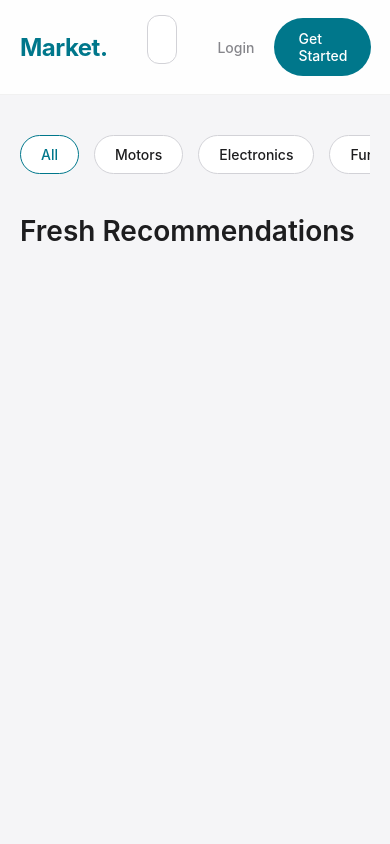
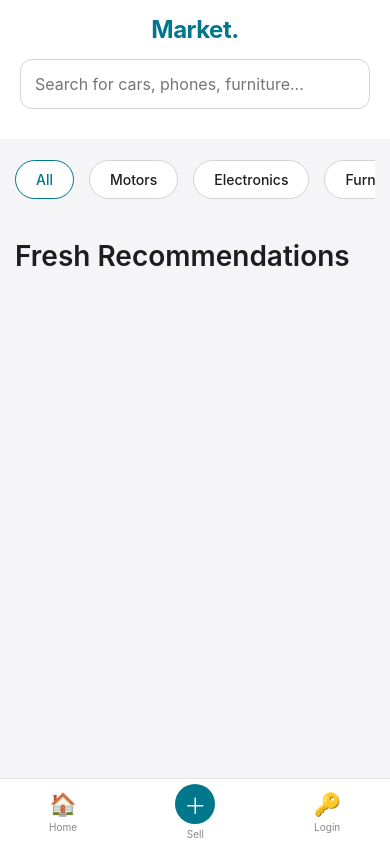
Before and after one commit to alkaabihasan-create/market-app, a Flask app: page / in a window 390 px wide. Run offline with Flask 3, Linux system fonts and the light colour scheme; data that the repository does not hold is empty.

Commit message:
Add mobile bottom nav

```diff
--- a/static/style.css
+++ b/static/style.css
@@ -1,98 +1,141 @@
 /* static/style.css */
 
-/* --- VARIABLES: Mubadala x Apple Theme --- */
+/* --- VARIABLES --- */
 :root {
-    --bg-color: #F5F5F7;        /* Apple Light Grey */
+    --bg-color: #F5F5F7;
     --card-bg: #FFFFFF;
     --text-main: #1D1D1F;
     --text-secondary: #86868B;
-
-    /* MUBADALA INSPIRED PALETTE */
-    --primary-color: #00778B;   /* Deep Teal */
+    --primary-color: #00778B;   /* Mubadala Teal */
     --primary-hover: #005A69;
-    --accent-color: #C5A065;    /* Premium Gold/Sand */
-
+    --accent-color: #C5A065;    /* Gold/Sand */
     --danger-color: #FF3B30;
     --success-color: #34C759;
 }
 
-/* --- GLOBAL RESETS --- */
+/* --- GLOBAL --- */
 body {
     font-family: -apple-system, BlinkMacSystemFont, "Segoe UI", Roboto, Helvetica, Arial, sans-serif;
     background-color: var(--bg-color);
     margin: 0; padding: 0; color: var(--text-main);
+    /* Add padding to bottom so content isn't hidden behind mobile nav */
+    padding-bottom: 80px;
 }
 a { text-decoration: none; color: inherit; }
 
-/* --- FIX: REMOVE PRICE SPINNER/ARROWS --- */
-/* Chrome, Safari, Edge, Opera */
+/* Remove Input Spinners */
 input[type=number]::-webkit-outer-spin-button,
-input[type=number]::-webkit-inner-spin-button {
-  -webkit-appearance: none;
-  margin: 0;
-}
-/* Firefox */
+input[type=number]::-webkit-inner-spin-button { -webkit-appearance: none; margin: 0; }
 input[type=number] { -moz-appearance: textfield; }
 
 /* --- HEADER --- */
 header {
-    background-color: rgba(255, 255, 255, 0.85); /* Glass Effect */
+    background-color: rgba(255, 255, 255, 0.95);
     backdrop-filter: blur(20px);
     -webkit-backdrop-filter: blur(20px);
     position: sticky; top: 0; z-index: 100;
     border-bottom: 1px solid rgba(0,0,0,0.05);
-    padding: 15px 0; margin-bottom: 40px;
+    padding: 15px 0; margin-bottom: 20px;
 }
 .header-content {
     max-width: 1000px; margin: 0 auto; display: flex;
     align-items: center; justify-content: space-between; padding: 0 20px;
+    gap: 20px;
 }
-.logo { font-size: 24px; font-weight: 700; letter-spacing: -0.5px; color: var(--primary-color); }
+.logo { font-size: 24px; font-weight: 700; letter-spacing: -0.5px; color: var(--primary-color); white-space: nowrap; }
 
+/* Desktop Navigation */
 .nav-links { display: flex; align-items: center; gap: 20px; }
 .nav-links a { font-size: 14px; color: var(--text-secondary); transition: color 0.2s; font-weight: 500; }
 .nav-links a:hover { color: var(--primary-color); }
 
+/* --- MOBILE BOTTOM NAV (Hidden on Desktop) --- */
+.mobile-nav { display: none; }
+
 /* --- BUTTONS --- */
 .btn-primary {
-    background-color: var(--primary-color);
-    color: white; padding: 12px 24px; border-radius: 980px;
-    font-size: 14px; font-weight: 600; border: none; cursor: pointer;
-    transition: all 0.2s ease;
+    background-color: var(--primary-color); color: white;
+    padding: 12px 24px; border-radius: 980px; font-size: 14px;
+    font-weight: 600; border: none; cursor: pointer; transition: all 0.2s;
+    display: inline-block; text-align: center;
 }
-.btn-primary:hover { background-color: var(--primary-hover); transform: translateY(-1px); }
-
 .btn-secondary {
     background-color: white; border: 1px solid #D2D2D7;
     color: var(--text-main); padding: 10px 20px; border-radius: 980px;
     font-size: 14px; font-weight: 500; cursor: pointer;
 }
-.btn-secondary:hover { border-color: var(--primary-color); color: var(--primary-color); }
-
-.btn-danger {
-    background-color: #FFF2F2; color: var(--danger-color);
-    padding: 8px 16px; border-radius: 8px; font-size: 13px; font-weight: 600;
-}
-.btn-danger:hover { background-color: #FFD6D6; }
 
 /* --- FORMS --- */
 input, select, textarea {
     width: 100%; padding: 14px; border-radius: 12px;
     border: 1px solid #D2D2D7; background-color: white;
-    font-size: 15px; box-sizing: border-box; margin-bottom: 15px;
-    font-family: inherit; transition: border 0.2s;
+    font-size: 16px; /* 16px prevents iOS zoom on focus */
+    box-sizing: border-box; margin-bottom: 15px; font-family: inherit;
 }
-input:focus, textarea:focus { outline: none; border-color: var(--primary-color); box-shadow: 0 0 0 3px rgba(0, 119, 139, 0.1); }
+input:focus { outline: none; border-color: var(--primary-color); }
 
-/* --- CONTAINERS & CARDS --- */
-.container { max-width: 1000px; margin: 0 auto; padding: 0 20px 60px; }
-
+/* --- LAYOUT --- */
+.container { max-width: 1000px; margin: 0 auto; padding: 0 20px; }
 .box {
-    background: white; padding: 40px; border-radius: 24px;
-    max-width: 400px; margin: 40px auto; text-align: center;
-    box-shadow: 0 20px 40px rgba(0,0,0,0.04); border: 1px solid rgba(0,0,0,0.02);
+    background: white; padding: 30px; border-radius: 24px;
+    max-width: 400px; margin: 20px auto; text-align: center;
+    box-shadow: 0 10px 30px rgba(0,0,0,0.04);
 }
 
-.alert { padding: 12px; border-radius: 10px; margin-bottom: 15px; font-size: 14px; font-weight: 500; }
-.alert-error { background: #FFF2F2; color: var(--danger-color); }
-.alert-success { background: #E3FCEF; color: var(--success-color); }
+/* =========================================
+   MOBILE RESPONSIVENESS (The Magic Part)
+   ========================================= */
+@media (max-width: 768px) {
+
+    /* 1. Header Changes */
+    .header-content {
+        flex-direction: column; /* Stack Logo on top of Search */
+        align-items: stretch;   /* Full width */
+        gap: 15px;
+    }
+
+    .logo { text-align: center; }
+
+    .search-bar { margin: 0 !important; width: 100%; }
+
+    /* 2. Hide Desktop Nav Links */
+    .nav-links { display: none; }
+
+    /* 3. Show Bottom Navigation Bar */
+    .mobile-nav {
+        display: flex;
+        justify-content: space-around;
+        align-items: center;
+        position: fixed;
+        bottom: 0; left: 0; right: 0;
+        height: 65px; /* Height of the bar */
+        background: rgba(255, 255, 255, 0.98);
+        border-top: 1px solid rgba(0,0,0,0.1);
+        backdrop-filter: blur(10px);
+        -webkit-backdrop-filter: blur(10px);
+        z-index: 1000;
+        padding-bottom: env(safe-area-inset-bottom); /* For iPhone X+ Home bar */
+    }
+
+    .mobile-nav a {
+        display: flex;
+        flex-direction: column;
+        align-items: center;
+        font-size: 10px;
+        color: #86868B;
+        text-decoration: none;
+        gap: 4px;
+    }
+
+    .mobile-nav a.active { color: var(--primary-color); }
+    .mobile-nav span.icon { font-size: 22px; }
+
+    /* 4. Grid Adjustments */
+    .container { padding: 0 15px; }
+
+    /* Make cards taking up full width minus padding for better visibility */
+    .box { padding: 20px; margin: 10px auto; width: 100%; box-sizing: border-box; }
+
+    h1 { font-size: 26px; }
+    h2 { font-size: 22px; }
+}
--- a/templates/home.html
+++ b/templates/home.html
@@ -80,6 +80,28 @@
             });
         }
     </script>
+<nav class="mobile-nav">
+        <a href="/">
+            <span class="icon">🏠</span>
+            <span>Home</span>
+        </a>
 
+        <a href="/sell">
+            <span class="icon" style="background: var(--primary-color); color: white; width: 40px; height: 40px; border-radius: 50%; display: flex; align-items: center; justify-content: center; margin-bottom: -5px;">＋</span>
+            <span style="margin-top: 5px;">Sell</span>
+        </a>
+
+        {% if current_user.is_authenticated %}
+            <a href="/dashboard">
+                <span class="icon">👤</span>
+                <span>My Ads</span>
+            </a>
+        {% else %}
+            <a href="/login">
+                <span class="icon">🔑</span>
+                <span>Login</span>
+            </a>
+        {% endif %}
+    </nav>
 </body>
 </html>
```
Also changed, not shown: templates/dashboard.html (+22 -0 lines), templates/detail.html (+22 -0 lines), templates/sell.html (+22 -0 lines).
